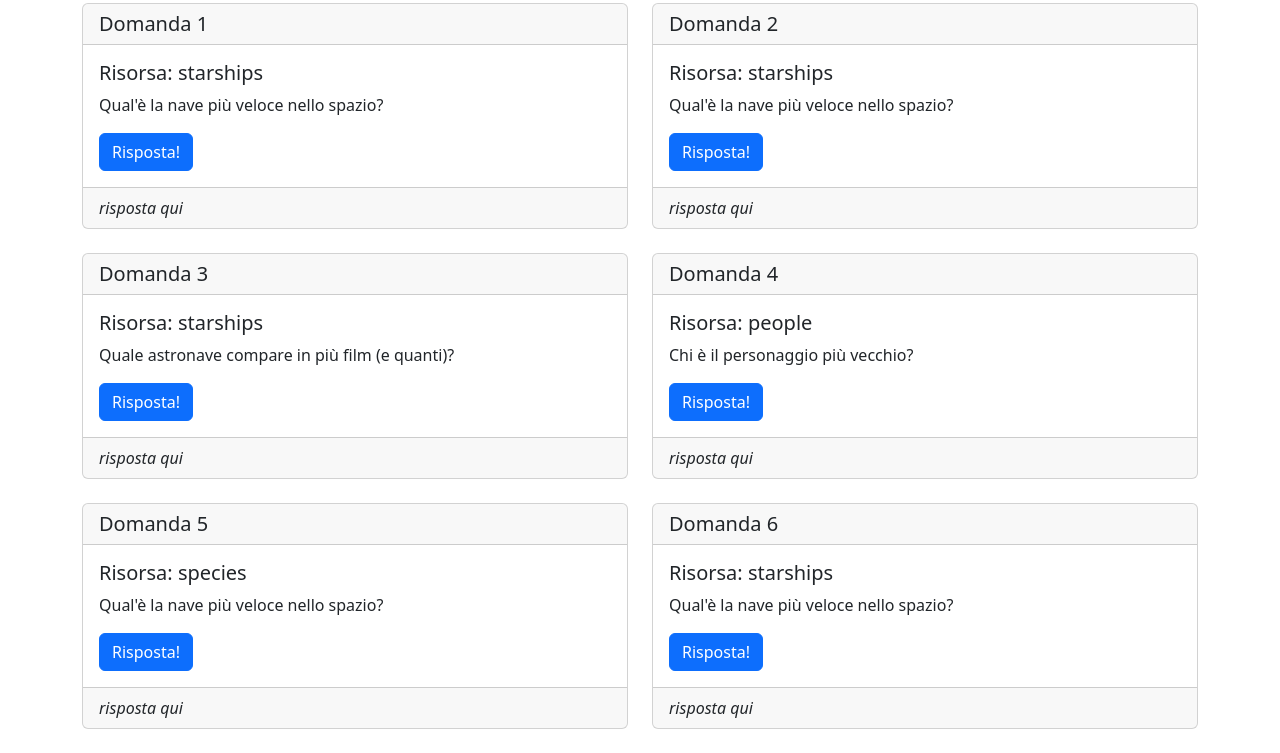
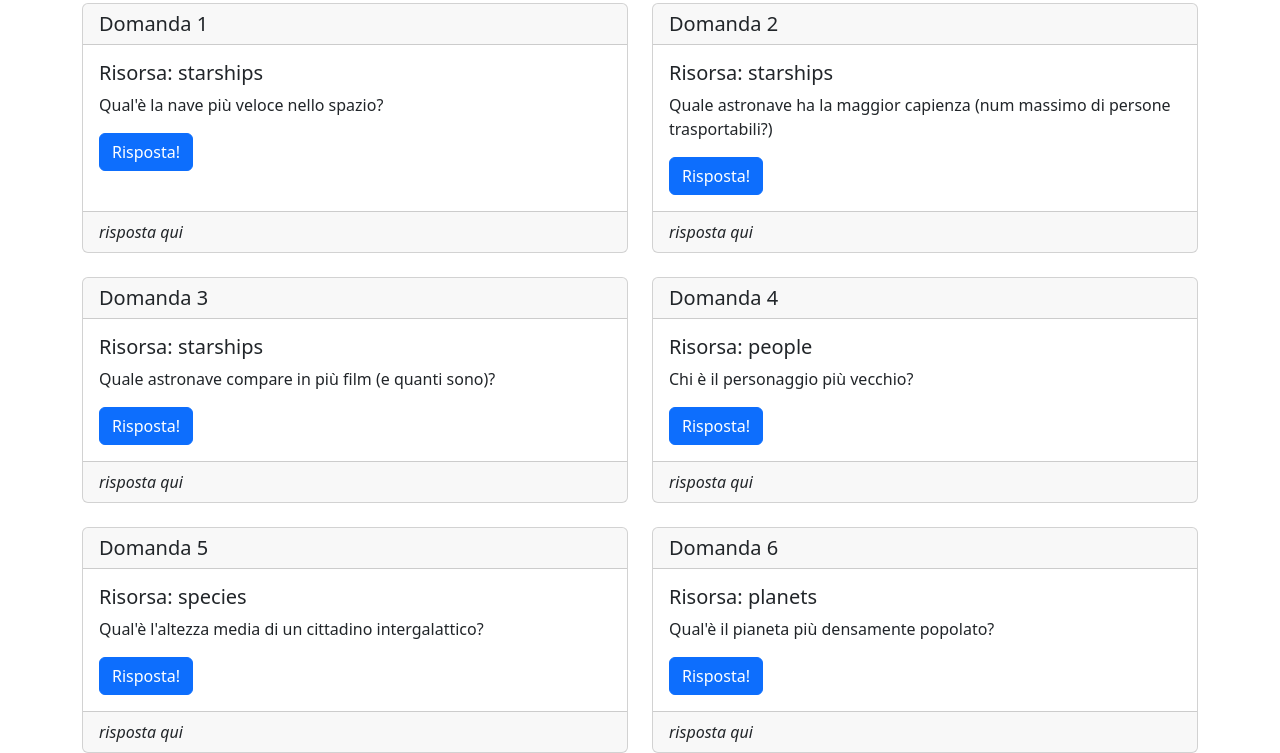
Before and after one commit to antonio-f-bove/mohole-js-feb-arp-2024, a plain HTML site: page swapi-test/index.html in a window 1280 px wide. Shown: the part 53-806 px from the top of the page. Drawn offline with nearby package versions, Linux system fonts and the light colour scheme; no server answers.

Commit message:
Versione definitiva delle domande

```diff
--- a/swapi-test/index.html
+++ b/swapi-test/index.html
@@ -34,7 +34,7 @@
           <h5 class="card-header">Domanda 2</h5>
           <div class="card-body">
             <h5 class="card-title">Risorsa: starships</h5>
-            <p class="card-text">Qual'è la nave più veloce nello spazio?</p>
+            <p class="card-text">Quale astronave ha la maggior capienza (num massimo di persone trasportabili?)</p>
             <a href="#" id="d2" class="btn btn-primary">Risposta!</a>
           </div>
           <div class="card-footer">
@@ -48,8 +48,8 @@
           <h5 class="card-header">Domanda 3</h5>
           <div class="card-body">
             <h5 class="card-title">Risorsa: starships</h5>
-            <p class="card-text">Quale astronave compare in più film (e quanti)?  </p>
-            <a href="#" id="d2" class="btn btn-primary">Risposta!</a>
+            <p class="card-text">Quale astronave compare in più film (e quanti sono)?</p>
+            <a href="#" id="d3" class="btn btn-primary">Risposta!</a>
           </div>
           <div class="card-footer">
             <em>risposta qui</em>
@@ -76,7 +76,7 @@
             <h5 class="card-header">Domanda 5</h5>
             <div class="card-body">
               <h5 class="card-title">Risorsa: species</h5>
-              <p class="card-text">Qual'è la nave più veloce nello spazio?</p>
+              <p class="card-text">Qual'è l'altezza media di un cittadino intergalattico?</p>
               <a href="#" id="d5" class="btn btn-primary">Risposta!</a>
             </div>
             <div class="card-footer">
@@ -89,8 +89,8 @@
           <div class="card h-100">
             <h5 class="card-header">Domanda 6</h5>
             <div class="card-body">
-              <h5 class="card-title">Risorsa: starships</h5>
-              <p class="card-text">Qual'è la nave più veloce nello spazio?</p>
+              <h5 class="card-title">Risorsa: planets</h5>
+              <p class="card-text">Qual'è il pianeta più densamente popolato?</p>
               <a href="#" id="d6" class="btn btn-primary">Risposta!</a>
             </div>
             <div class="card-footer">
```
